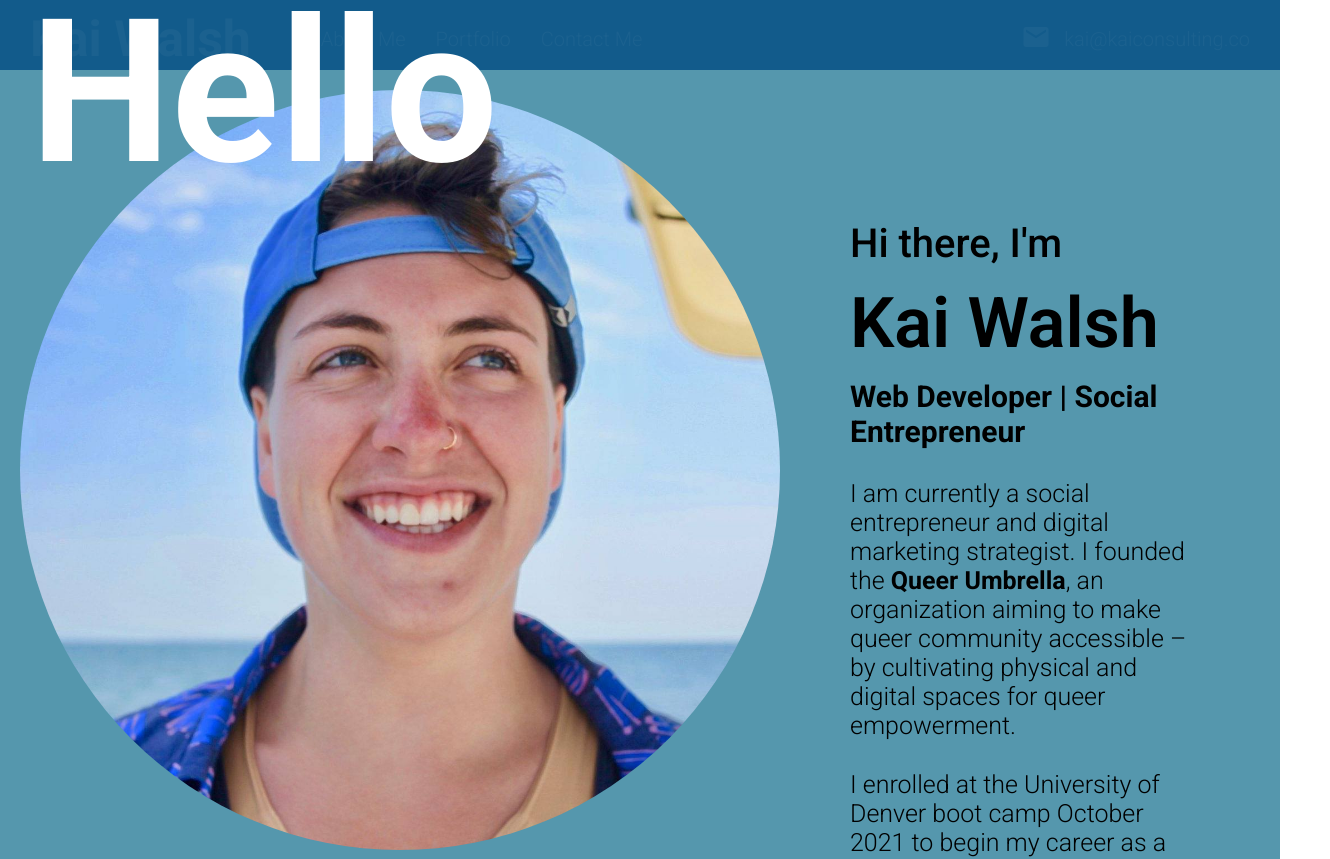
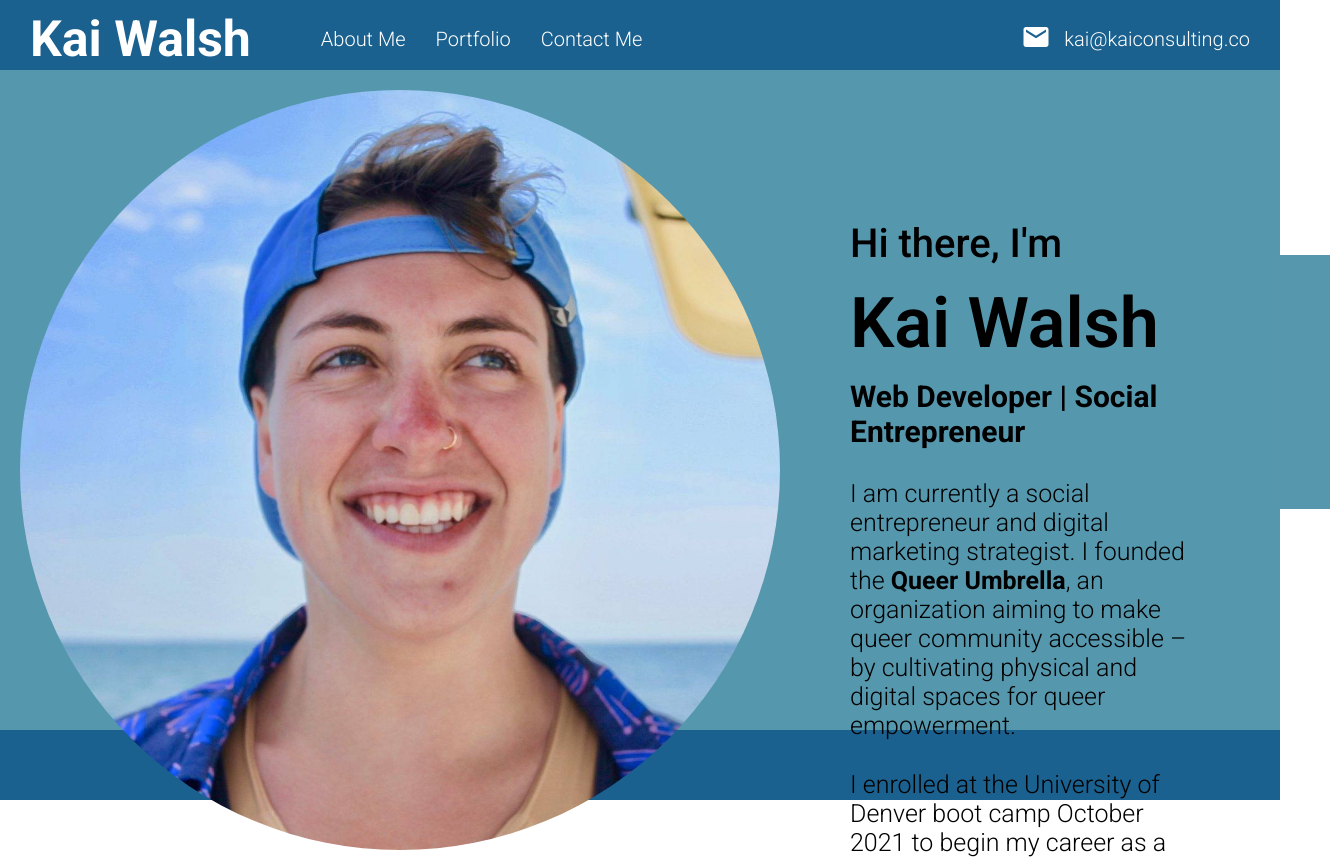
Before and after one commit to kaiwalsh1/react-portfolio, a React (Create React App) app: page / in a window 1280 px wide. Shown: the top 859 px of the page, 1330 px wide, since content can reach past the window. After the commit the page ends 800 px from the top, so only its background shows below. Built offline with nearby package versions, Linux system fonts and the light colour scheme.

Commit message:
fixed header and footer and component page size

```diff
--- a/src/app.scss
+++ b/src/app.scss
@@ -4,9 +4,10 @@
     .sections{
         width: 100%;
         height: calc(100vh - 70px);
-        background-color: lightsalmon;
+        // background-color: lightsalmon;
         position: relative;
         top: 70px;
+        bottom: 70px;
         // scroll-behavior: smooth;
         // scroll-snap-type: y mandatory;
         // scrollbar-width: none; // for firefox
--- a/src/components/about/about.scss
+++ b/src/components/about/about.scss
@@ -1,6 +1,8 @@
 .about{
     background-color: white;
     display: flex;
+    height: calc(100vh - 140px);
+    position: fixed;
 
     .left{
         flex: 0.3;
--- a/src/components/contact/Contact.js
+++ b/src/components/contact/Contact.js
@@ -1,4 +1,4 @@
-import './contact.css'
+import './contact.scss'
 
 export default function Contact() {
     return (
--- a/src/components/contact/contact.css
+++ b/src/components/contact/contact.scss
@@ -1,3 +1,4 @@
 .contact{
+    height: calc(100vh - 140px);
     background-color: aquamarine;
 }
--- a/src/components/footer/Footer.js
+++ b/src/components/footer/Footer.js
@@ -2,13 +2,19 @@ import './footer.scss';
 import GitHubIcon from '@mui/icons-material/GitHub';
 import LinkedInIcon from '@mui/icons-material/LinkedIn';
 import Box from '@mui/material/Box';
+import Typography from '@mui/material/Typography';
 
 export default function Footer() {
     return (
-        <div className="header">
-        <div className="wrapper">
-            <h1 className="footer">Hello</h1>
-        </div>
+
+        <div className="footer">
+            <div className="wrapper">
+
+                {/* <Typography>
+                    <GitHubIcon sx={{ fontSize: 50 }}  />
+                    <LinkedInIcon sx={{ fontSize: 50 }} color="primary" />
+                </Typography> */}
+            </div>
         </div>
     )
 }
--- a/src/components/footer/footer.scss
+++ b/src/components/footer/footer.scss
@@ -1,13 +1,21 @@
 .footer{
     width: 100%;
     height: 70px;
-    font-size: 200px;
     position: fixed;
+    display: flex;
+    background-color: rgba(18, 91, 139, 0.962);
+    // background-color: red;
+    // right: 0;
+    bottom: 0;
+    // left: 0;
 
+    h1{
 
+    }
     .wrapper{
         display: flex;
-        align-items: flex-end;
+        align-items: center;
         justify-content: flex-end;
+        flex: 0;
     }
 }
--- a/src/components/portfolio/portfolio.scss
+++ b/src/components/portfolio/portfolio.scss
@@ -1,4 +1,6 @@
 .portfolio{
+    height: calc(100vh - 140px);
+    background-color: lightcoral;
 
     h1{
         // padding-top: 50px;
```
